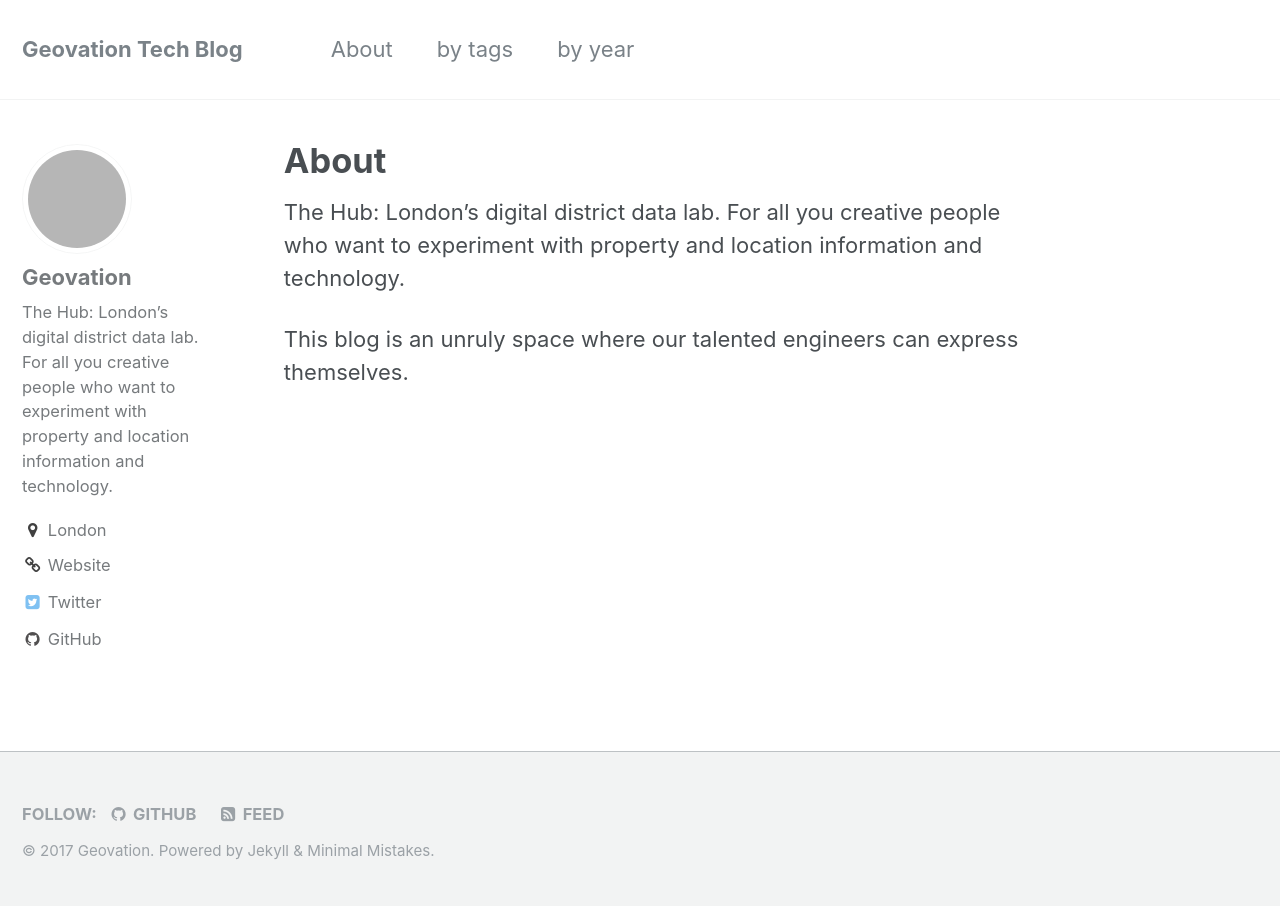
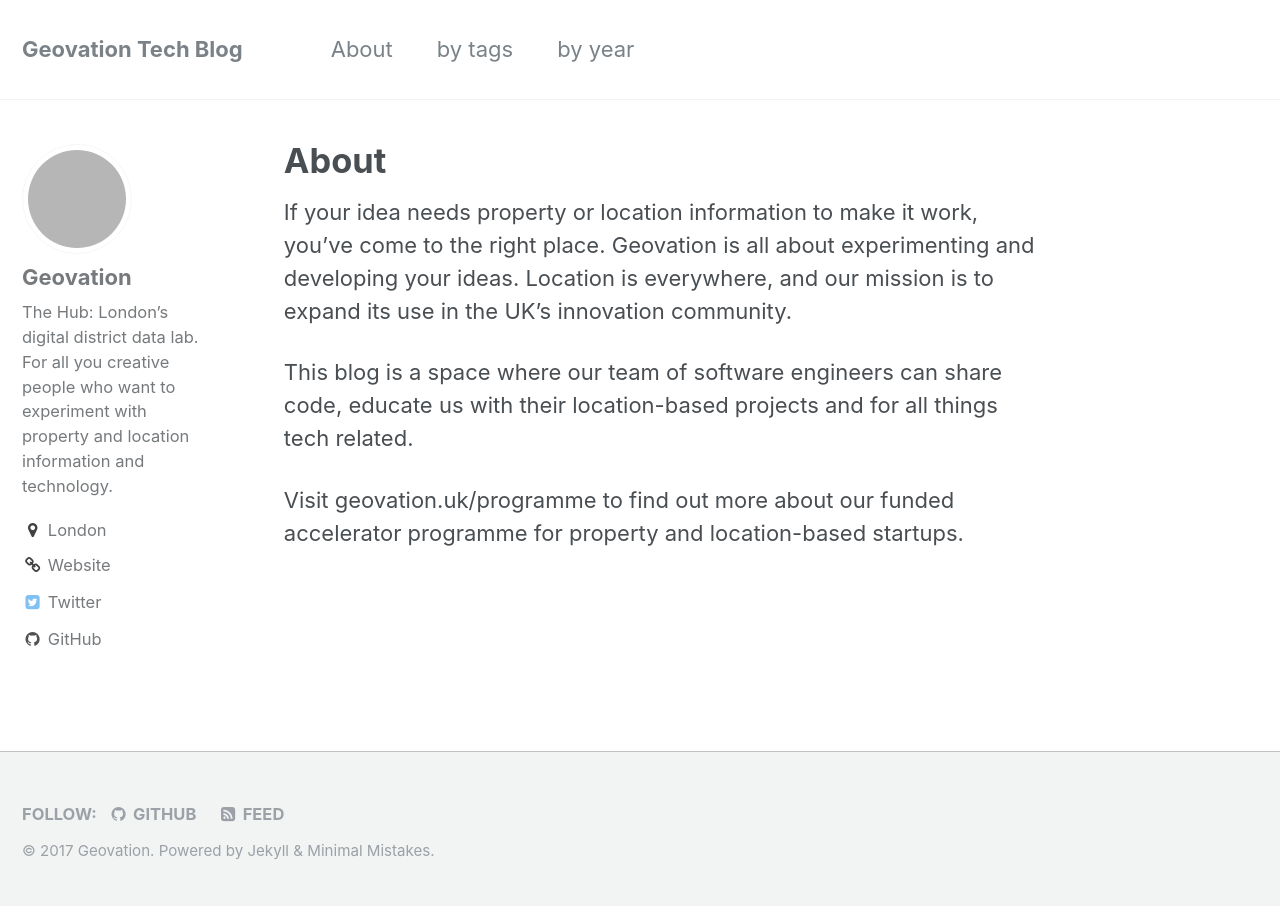
Before and after one commit to Geovation/geovation.github.io, a Jekyll site: the page built from _pages/about.md, in a window 1280 px wide. Built offline with Jekyll 4.4.1, drawn with Linux system fonts in a browser that asks for light colours; grey boxes are pictures that could not be loaded.

Commit message:
Official About File Change
Updated text

```diff
--- a/_pages/about.md
+++ b/_pages/about.md
@@ -5,6 +5,8 @@
 category: random
 ---
 
-The Hub: London’s digital district data lab. For all you creative people who want to experiment with property and location information and technology.
+If your idea needs property or location information to make it work, you’ve come to the right place. Geovation is all about experimenting and developing your ideas. Location is everywhere, and our mission is to expand its use in the UK’s innovation community.
 
-This blog is an unruly space where our talented engineers can express themselves.
+This blog is a space where our team of software engineers can share code, educate us with their location-based projects and for all things tech related.
+
+Visit geovation.uk/programme to find out more about our funded accelerator programme for property and location-based startups.
```
